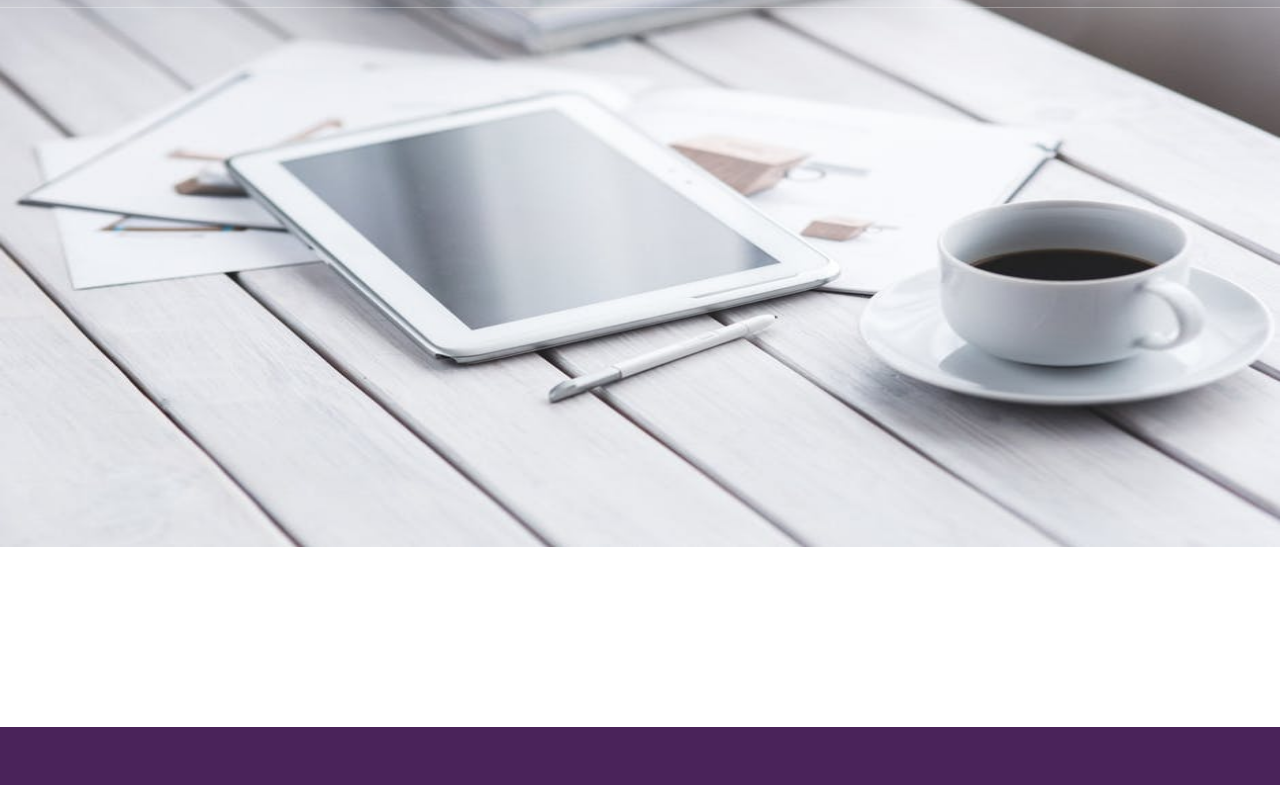
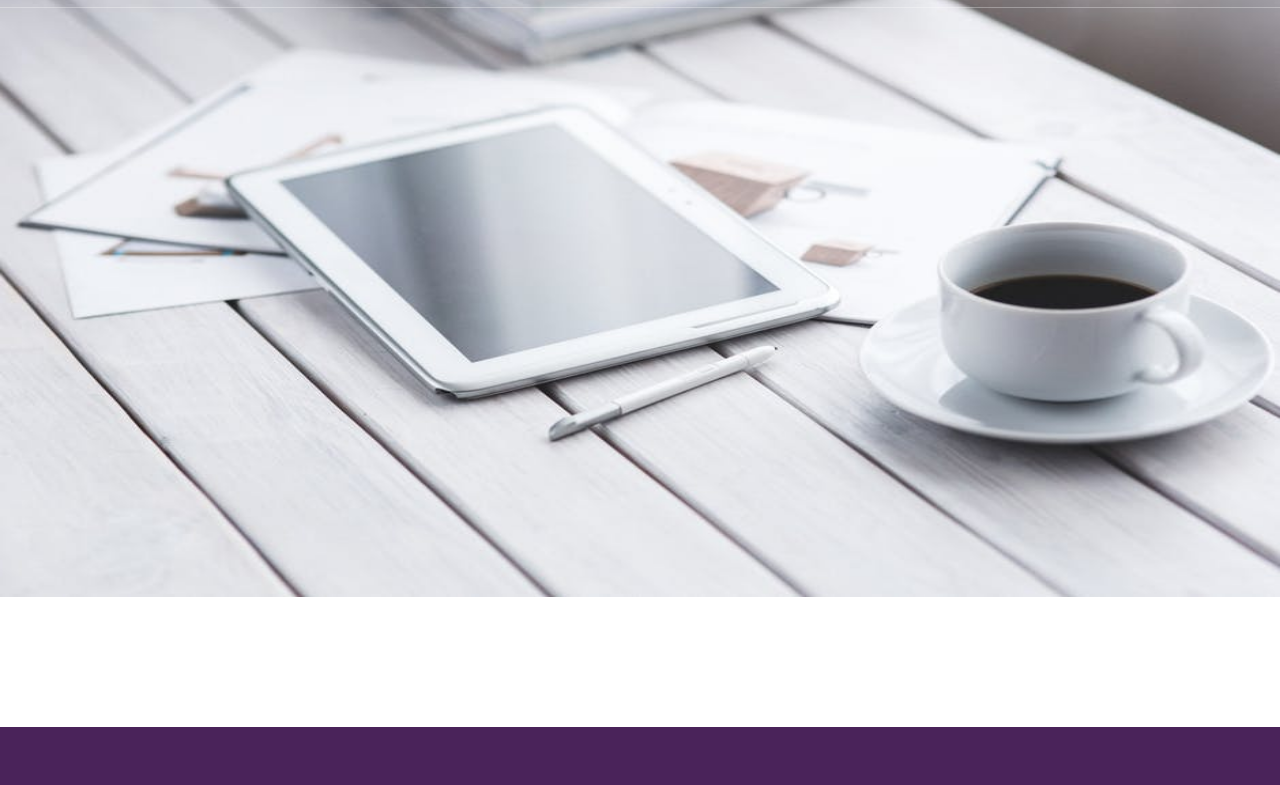
Before and after one commit to smrutipatro/IARLandingPage, a website: page index.html in a window 1280 px wide. Shown: the part 73-858 px from the top of the page. Drawn offline with nearby package versions, Linux system fonts and the light colour scheme.

Commit message:
Update creative.css

```diff
--- a/css/creative.css
+++ b/css/creative.css
@@ -221,7 +221,7 @@ header .header-content .header-content-inner p {
 body { margin: 0;overflow-x: hidden; }
 div#slider { overflow: hidden;
  }
-div#slider figure img { width: 20%;   height: 620px;
+div#slider figure img { width: 20%;   height: 670px;
 float: left; }
 div#slider figure {
   position: absolute;
```
